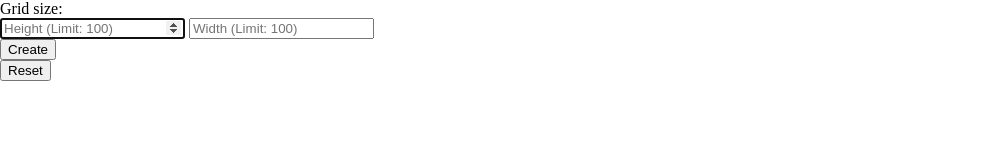
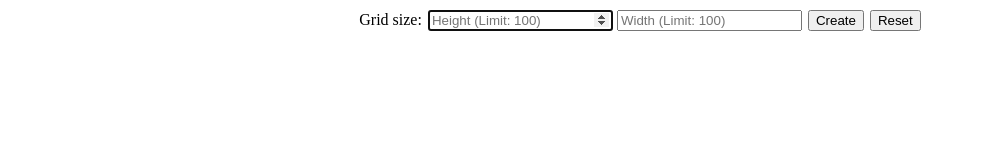
Before and after one commit to High23/etch-a-sketch, a plain HTML site: page index.html in a window 1280 px wide. Shown: the whole page, without its empty margins (0-984 px from the left). Drawn offline with Linux system fonts and the light colour scheme.

Commit message:
Added style properties to ui for better placement

```diff
--- a/style.css
+++ b/style.css
@@ -21,3 +21,11 @@ html, body {
     border: 1px solid black;
     flex: 1;
 }
+
+.basic-ui {
+    display: flex;
+    justify-content: center;
+    align-items: baseline;
+    padding: 10px;
+    gap: 6px;
+}
```
